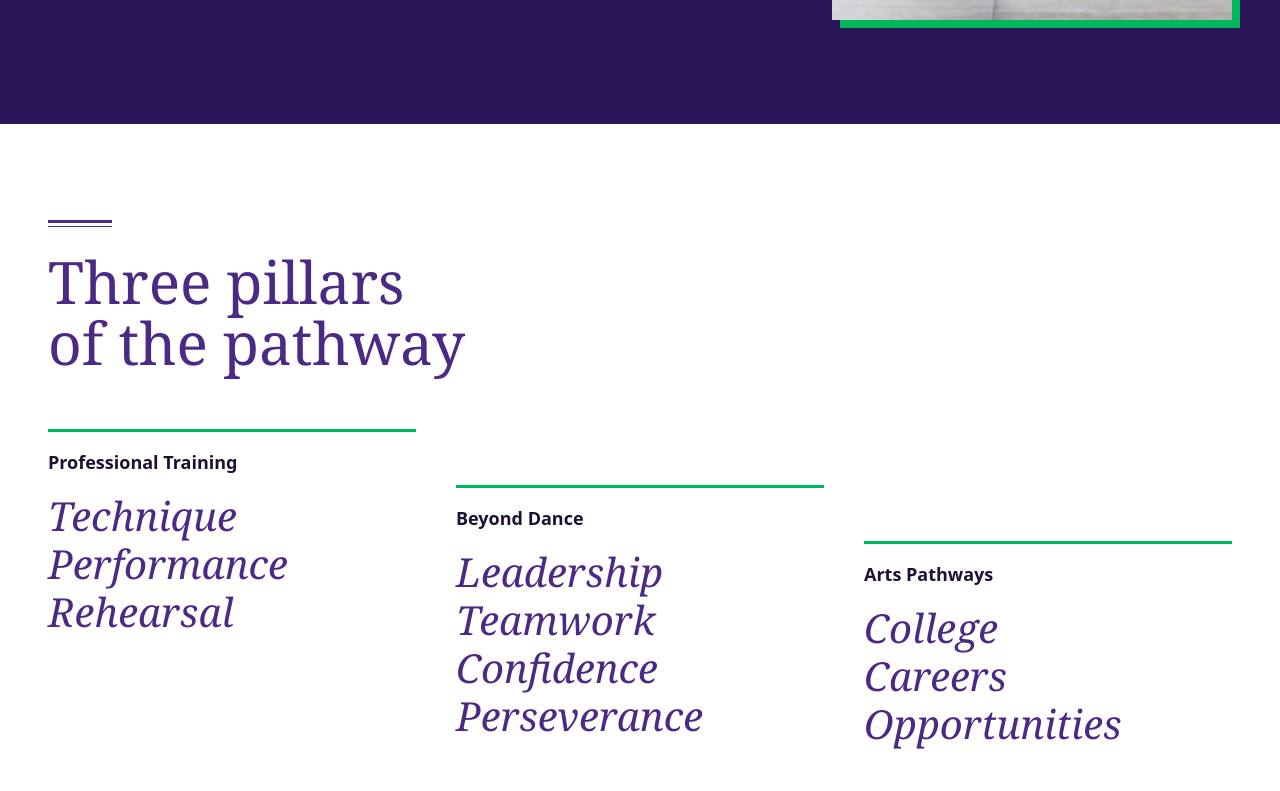
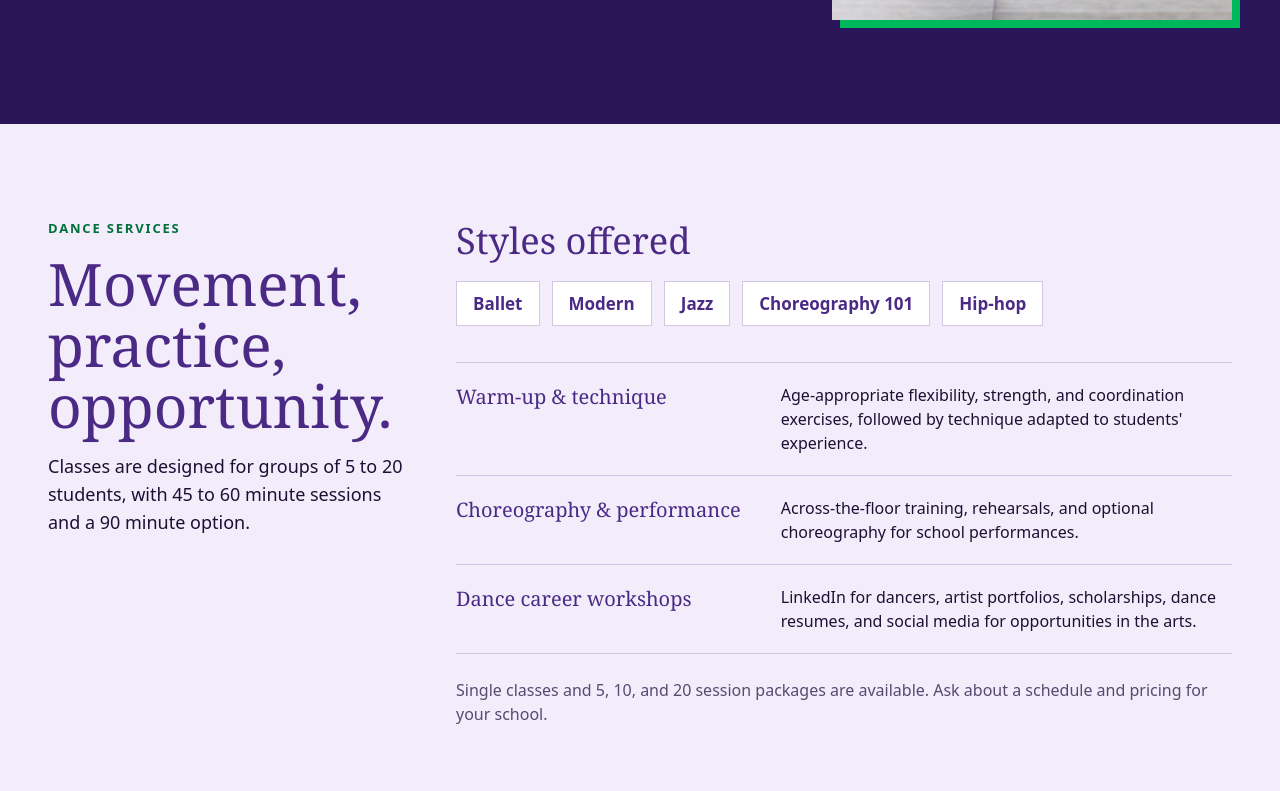
Before and after one commit to Novus-NYC/prep-for-excellence-llc, a Next.js app: page /performing-arts in a window 1280 px wide. Shown: the part 729-1520 px from the top of the page. Built offline with nearby package versions, Linux system fonts and the light colour scheme; no server answers.

Commit message:
Detail dance styles and services

```diff
--- a/src/app/performing-arts/page.tsx
+++ b/src/app/performing-arts/page.tsx
@@ -5,7 +5,7 @@ import PhotoFrame from "@/components/photo-frame";
 import { capitalize, countWord } from "@/lib/format";
 import { photos } from "@/lib/images";
 import { pageMetadata } from "@/lib/metadata";
-import { contactHref, danceProgram, pathway, programs } from "@/lib/programs";
+import { contactHref, danceOfferings, danceProgram, danceStyles, pathway, programs } from "@/lib/programs";
 import { routes } from "@/lib/site";
 
 const askAboutDance = {
@@ -65,6 +65,31 @@ export default function PerformingArtsPage() {
               blockY="0.5rem"
               className="md:ml-auto"
             />
+          </div>
+        </div>
+      </section>
+
+      <section className="bg-lilac" aria-labelledby="dance-details-title">
+        <div className="shell grid gap-10 py-16 lg:grid-cols-12 lg:py-24">
+          <div className="reveal lg:col-span-4">
+            <p className="label text-green-text">Dance services</p>
+            <h2 id="dance-details-title" className="mt-4 font-display text-display-lg font-medium text-purple">Movement, practice, opportunity.</h2>
+            <p className="mt-4 text-lg">Classes are designed for groups of 5 to 20 students, with 45 to 60 minute sessions and a 90 minute option.</p>
+          </div>
+          <div className="lg:col-span-8">
+            <h3 className="font-display text-display-md font-medium text-purple">Styles offered</h3>
+            <ul className="mt-5 flex flex-wrap gap-3">
+              {danceStyles.map((style) => <li key={style} className="border border-purple/25 bg-white px-4 py-2 font-semibold text-purple">{style}</li>)}
+            </ul>
+            <ul className="mt-9 border-b border-purple/20">
+              {danceOfferings.map((offering) => (
+                <li key={offering.title} className="reveal grid gap-2 border-t border-purple/20 py-5 sm:grid-cols-[minmax(0,1fr)_minmax(0,1.5fr)] sm:gap-6">
+                  <h3 className="font-display text-xl font-medium text-purple">{offering.title}</h3>
+                  <p className="text-base text-ink">{offering.detail}</p>
+                </li>
+              ))}
+            </ul>
+            <p className="mt-6 text-base text-muted">Single classes and 5, 10, and 20 session packages are available. Ask about a schedule and pricing for your school.</p>
           </div>
         </div>
       </section>
--- a/src/lib/programs.ts
+++ b/src/lib/programs.ts
@@ -63,6 +63,14 @@ export const workshopTiers = [
   { name: "Economy", detail: "Interactive presentation and Q&A", price: "$750" },
   { name: "Standard", detail: "Presentation, Q&A, and a guided activity", price: "$850" },
   { name: "Premium", detail: "Presentation, Q&A, guided activity, and tailored resources", price: "$950" },
+] as const;
+
+export const danceStyles = ["Ballet", "Modern", "Jazz", "Choreography 101", "Hip-hop"] as const;
+
+export const danceOfferings = [
+  { title: "Warm-up & technique", detail: "Age-appropriate flexibility, strength, and coordination exercises, followed by technique adapted to students' experience." },
+  { title: "Choreography & performance", detail: "Across-the-floor training, rehearsals, and optional choreography for school performances." },
+  { title: "Dance career workshops", detail: "LinkedIn for dancers, artist portfolios, scholarships, dance resumes, and social media for opportunities in the arts." },
 ] as const;
 
 export const danceProgram = programs.find((program) => program.slug === "dance") ?? programs[0];
```
